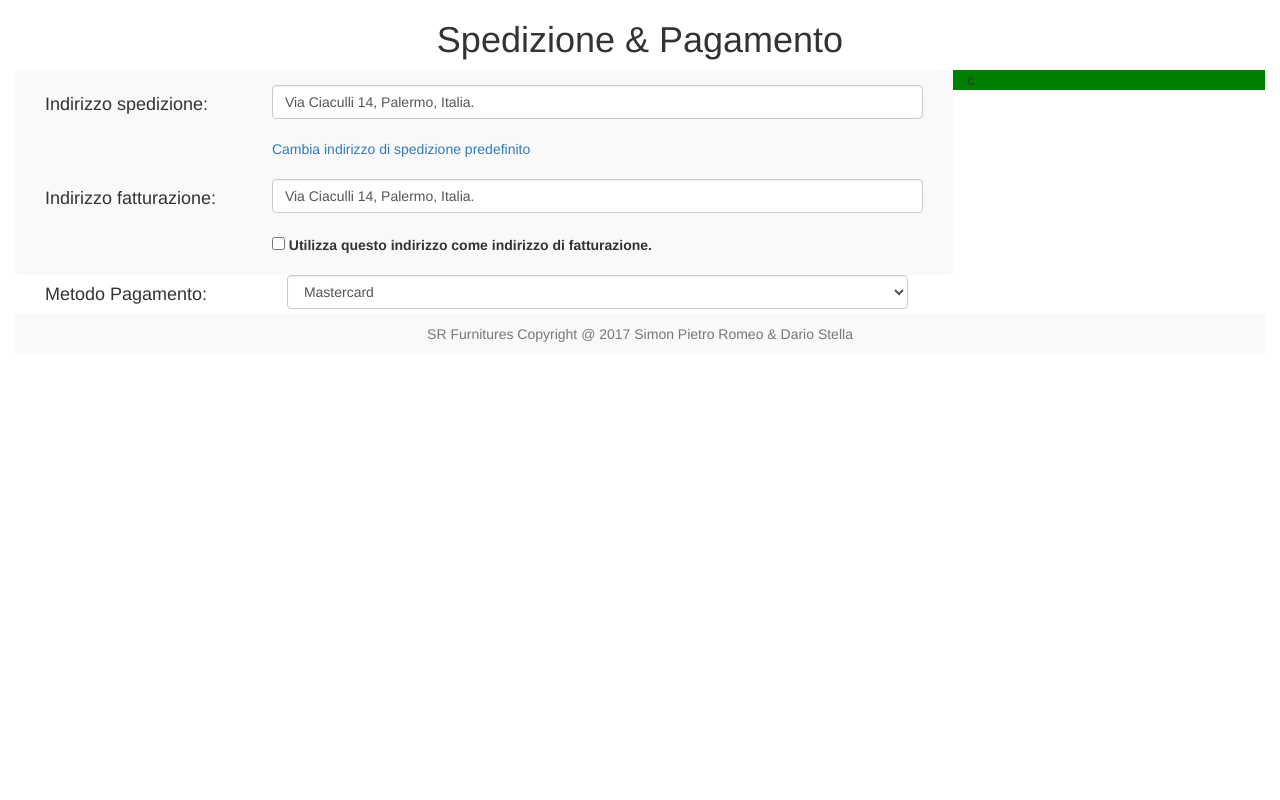
After one commit to Endex761/ecommerce, a PHP site: page /acquisto.php in a window 1280 px wide. The commit adds this page. Run offline with PHP 8.4, Linux system fonts and the light colour scheme; some libraries are stand-ins or nearby versions.

Commit message:
Creata la pagina di acquisto

```diff
--- /dev/null
+++ b/acquisto.php
@@ -0,0 +1,70 @@
+<?php
+  include 'libreria.php';
+ ?>
+
+ <html>
+   <head>
+     <meta name="viewport" content="width=device-width, initial-scale=1.0"> <!-- Rende responsive il tutto-->
+     <!--<link rel="stylesheet" type="text/css" href="css/basic.css">-->
+     <!--<link rel="stylesheet" type="text/css" href="css/navbar.css">-->
+     <meta charset="utf-8">
+     <meta name="viewport" content="width=device-width, initial-scale=1">
+     <?php include_bootstrap(); ?>
+   </head>
+   <body>
+
+     <div class="container-fluid">
+
+       <div class="col-xs-12 text-center" >
+         <h1> Spedizione & Pagamento </h1>
+       </div>
+
+       <div class="col-xs-3 pull-right" style="background-color:green;">
+         c
+       </div>
+
+       <div class="col-xs-9" style="border-radius: 5px; padding:5px; background-color:#F9F9F9">
+         <div class="col-xs-12" style="padding:10px;">
+           <div class="col-xs-3">
+             <h4>Indirizzo spedizione:</h4>
+           </div>
+           <div class="col-xs-9">
+             <input type="text" class="form-control" value="Via Ciaculli 14, Palermo, Italia.">
+             <br>
+             <a>Cambia indirizzo di spedizione predefinito</a>
+           </div>
+         </div>
+
+         <div class="col-xs-12" style="padding:10px;">
+           <div class="col-xs-3">
+             <h4>Indirizzo fatturazione:</h4>
+           </div>
+           <div class="col-xs-9">
+             <input type="text" class="form-control" value="Via Ciaculli 14, Palermo, Italia.">
+             <br>
+             <label><input type="checkbox"> Utilizza questo indirizzo come indirizzo di fatturazione.</label>
+           </div>
+         </div>
+       </div>
+
+
+
+       <div class="col-xs-9">
+         <div class="col-xs-3">
+           <h4>Metodo Pagamento:</h4>
+         </div>
+         <div class="col-xs-9">
+           <div class="col-xs-12">
+              <select class="form-control">
+                <option>Mastercard</option>
+              </select>
+            </div>
+         </div>
+       </div>
+
+
+
+
+     <?php draw_footer(); ?>
+   </body>
+</html>
--- a/carrello.php
+++ b/carrello.php
@@ -1,5 +1,6 @@
 <?php
 
+  //Questo file permette la gestione del carrello
 
   include 'libreria.php';
 
@@ -185,7 +186,7 @@
              <h2 style="color:red;">€<?php echo $totale ?></h2>
            </div>
            <div "col-xs-12">
-             <a href="#"><button type="button" class="btn btn-success <?php if(!$count_carrello) echo 'disabled' ?>"">Procedi all'aquisto!</button></a>
+             <a href="acquisto.php"><button type="button" class="btn btn-success <?php if(!$count_carrello) echo 'disabled' ?>">Procedi all'aquisto!</button></a>
            </div>
            <hr />
            <div "col-xs-12" style="padding:10px;">
--- a/shop.php
+++ b/shop.php
@@ -9,7 +9,7 @@
 
   //Seleziona 9 prodotti casuali da mostrare nello shop
   $search_query = "SELECT * FROM prodotto WHERE disponibilita > 0 ORDER BY rand() LIMIT 9;";
-
+  $ricerca = "";
 
   if($_SERVER["REQUEST_METHOD"] == "GET")
   {
@@ -19,6 +19,7 @@
         $search_query = "SELECT * FROM prodotto WHERE disponibilita > 0 AND (nome_prodotto LIKE '%{$ricerca}%' OR descrizione LIKE '%{$ricerca}%');";
     }
   }
+
 
 
 
@@ -49,7 +50,7 @@
         <ul class="nav navbar-nav">
           <form class="col-xs-6 navbar-form navbar-left" action="shop.php" method="get">
             <div class="input-group">
-              <input name="ricerca" type="text" class="form-control" placeholder="Mobili, Comodini, Sedie ..">
+              <input name="ricerca" type="text" class="form-control" value="<?php echo $ricerca ?>" placeholder="Mobili, Comodini, Sedie .." >
               <div class="input-group-btn">
                 <button class="btn btn-default" type="submit">Cerca</button>
               </div>
```
